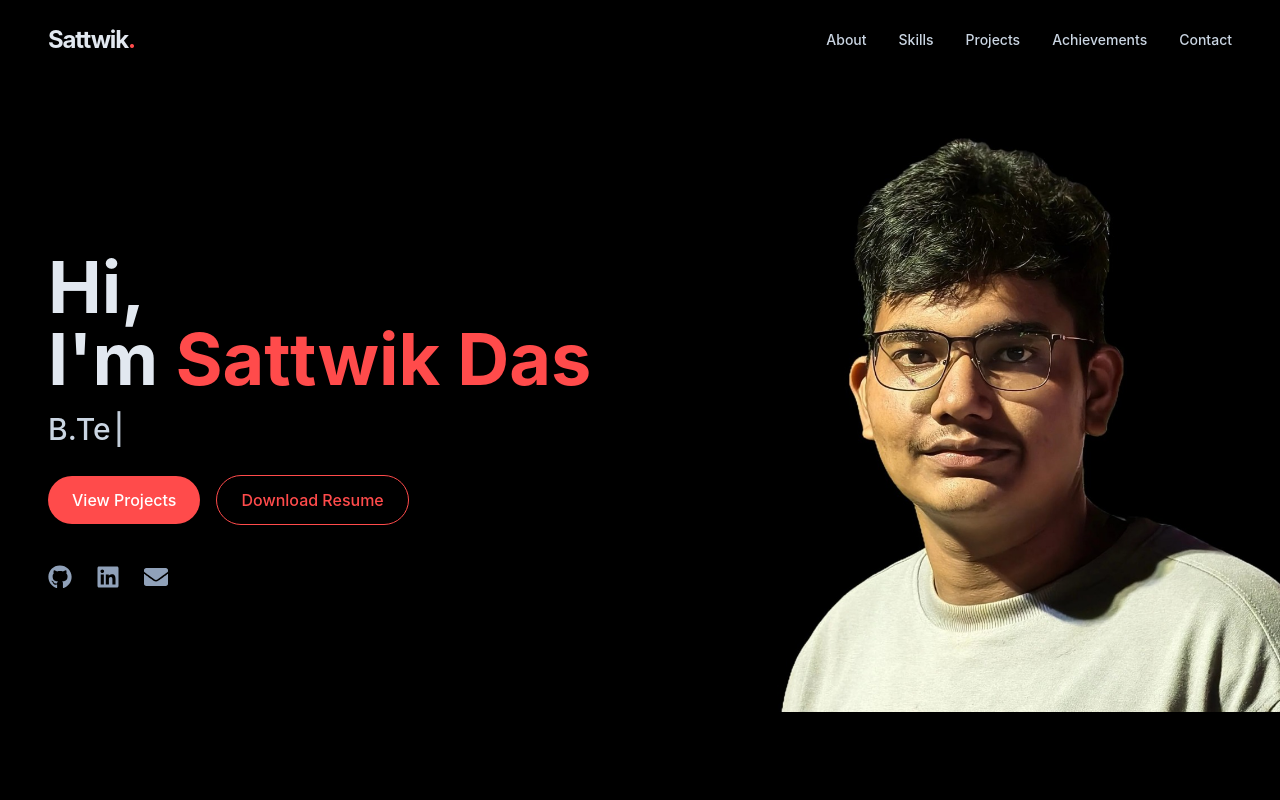
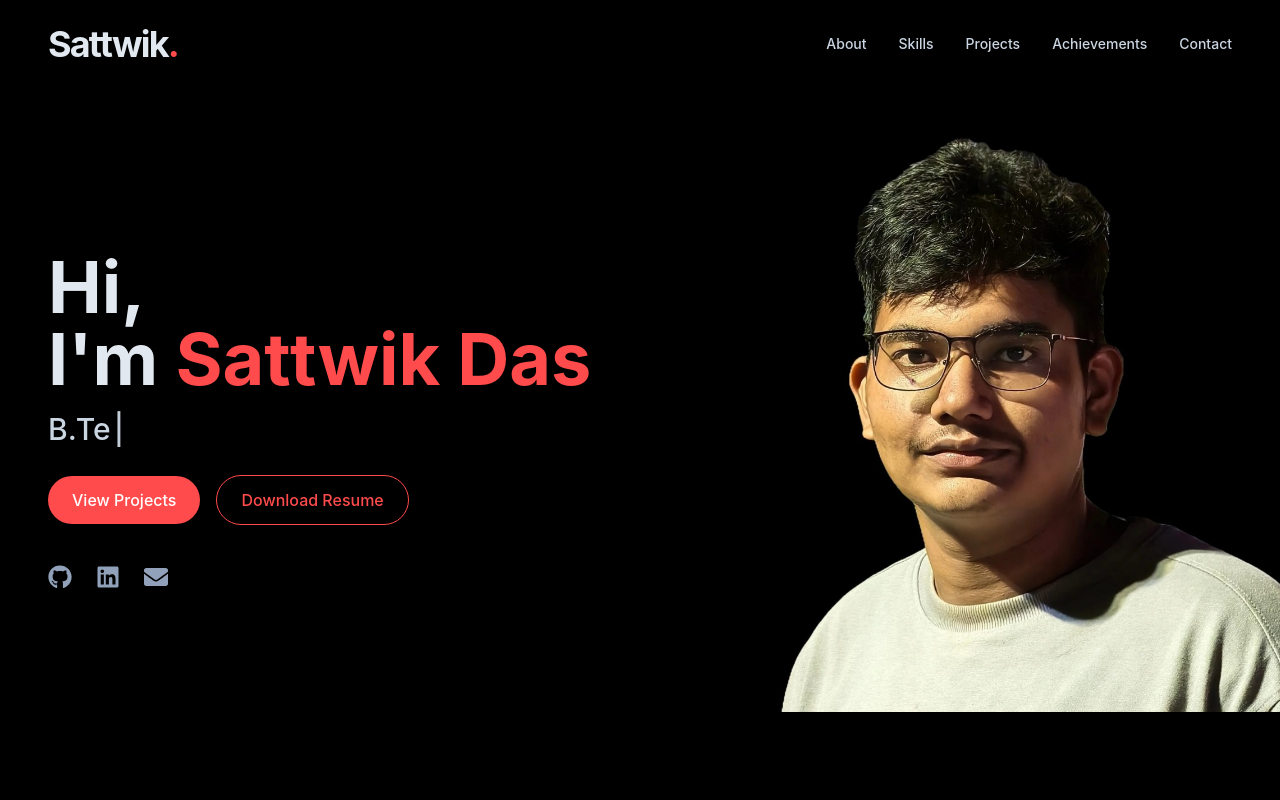
Before and after one commit to Sattwik-Das/Personal-Portfolio, a React app: page / in a window 1280 px wide. Shown: the top 800 px of the page. Built offline with nearby package versions, Linux system fonts and the light colour scheme; the HTML template or start-up script is replaced by a standard one.

Commit message:
1st page animation update

```diff
--- a/src/components/Footer.jsx
+++ b/src/components/Footer.jsx
@@ -4,7 +4,7 @@ import { PERSONAL_INFO } from '../utils/constants';
 
 const Footer = () => {
   return (
-    <footer className="bg-darker py-8 border-t border-slate-800 mt-20">
+    <footer className="bg-darker relative z-10 py-8 border-t border-slate-800 mt-20">
       <div className="container mx-auto px-6 md:px-12 flex flex-col md:flex-row justify-between items-center">
         <p className="text-slate-400 text-sm mb-4 md:mb-0">
           © {new Date().getFullYear()} {PERSONAL_INFO.name}. All rights reserved.
--- a/src/components/Navbar.jsx
+++ b/src/components/Navbar.jsx
@@ -30,7 +30,7 @@ const Navbar = () => {
       }`}
     >
       <div className="container mx-auto px-6 md:px-12 flex justify-between items-center">
-        <a href="#" className="text-2xl font-bold tracking-tighter">
+        <a href="#" className="text-3xl md:text-4xl font-bold tracking-tighter">
           {PERSONAL_INFO.name.split(' ')[0]}
           <span className="text-accent">.</span>
         </a>
--- a/src/sections/About.jsx
+++ b/src/sections/About.jsx
@@ -5,7 +5,7 @@ import SectionTitle from '../components/SectionTitle';
 
 const About = () => {
   return (
-    <section id="about" className="py-20">
+    <section id="about" className="py-20 relative z-10 bg-darker">
       <div className="container mx-auto px-6 md:px-12">
         <SectionTitle title="About Me" />
 
--- a/src/sections/Achievements.jsx
+++ b/src/sections/Achievements.jsx
@@ -6,7 +6,7 @@ import SectionTitle from '../components/SectionTitle';
 
 const Achievements = () => {
   return (
-    <section id="achievements" className="py-20 bg-darker">
+    <section id="achievements" className="py-20 relative z-10 bg-darker">
       <div className="container mx-auto px-6 md:px-12">
         <SectionTitle title="Achievements" subtitle="Milestones and recognitions I've received." />
 
--- a/src/sections/Contact.jsx
+++ b/src/sections/Contact.jsx
@@ -7,7 +7,7 @@ import Button from '../components/Button';
 
 const Contact = () => {
   return (
-    <section id="contact" className="py-20 relative overflow-hidden">
+    <section id="contact" className="py-20 relative z-10 bg-darker overflow-hidden">
       <div className="absolute top-1/2 left-1/2 -translate-x-1/2 -translate-y-1/2 w-96 h-96 bg-accent-red opacity-5 rounded-full blur-[100px]"></div>
 
       <div className="container mx-auto px-6 md:px-12 relative z-10 text-center">
--- a/src/sections/Hero.jsx
+++ b/src/sections/Hero.jsx
@@ -8,7 +8,7 @@ import profileImg from '../assets/images/profile.jpg';
 
 const Hero = () => {
   return (
-    <section id="home" className="min-h-screen flex items-center pt-20 pb-10">
+    <section id="home" className="min-h-screen flex items-center pt-20 pb-10 sticky top-0 z-0 bg-darker">
       <div className="container mx-auto px-6 md:px-12 flex flex-col-reverse md:flex-row items-center justify-between gap-12">
         {/* Text Content */}
         <div className="flex-1 text-center md:text-left z-10">
--- a/src/sections/Projects.jsx
+++ b/src/sections/Projects.jsx
@@ -5,7 +5,7 @@ import ProjectCard from '../components/ProjectCard';
 
 const Projects = () => {
   return (
-    <section id="projects" className="py-20 relative">
+    <section id="projects" className="py-20 relative z-10 bg-darker">
       <div className="container mx-auto px-6 md:px-12">
         <SectionTitle title="Featured Projects" subtitle="A selection of my recent work." />
 
--- a/src/sections/Skills.jsx
+++ b/src/sections/Skills.jsx
@@ -5,7 +5,7 @@ import SectionTitle from '../components/SectionTitle';
 
 const Skills = () => {
   return (
-    <section id="skills" className="py-20 bg-darker relative">
+    <section id="skills" className="py-20 relative z-10 bg-darker">
       <div className="container mx-auto px-6 md:px-12">
         <SectionTitle title="Skills & Expertise" subtitle="Technologies and concepts I work with." />
 
```
